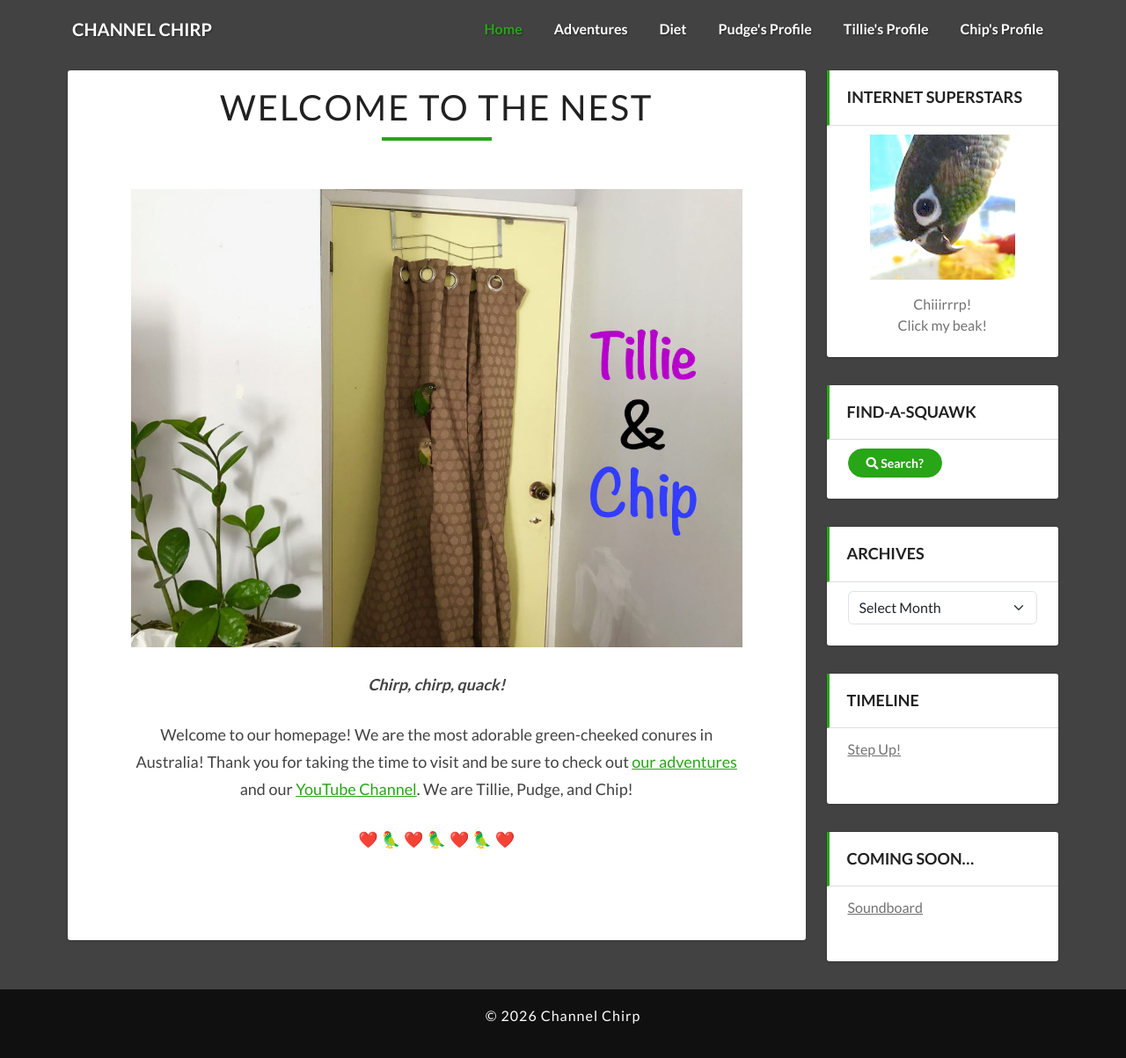
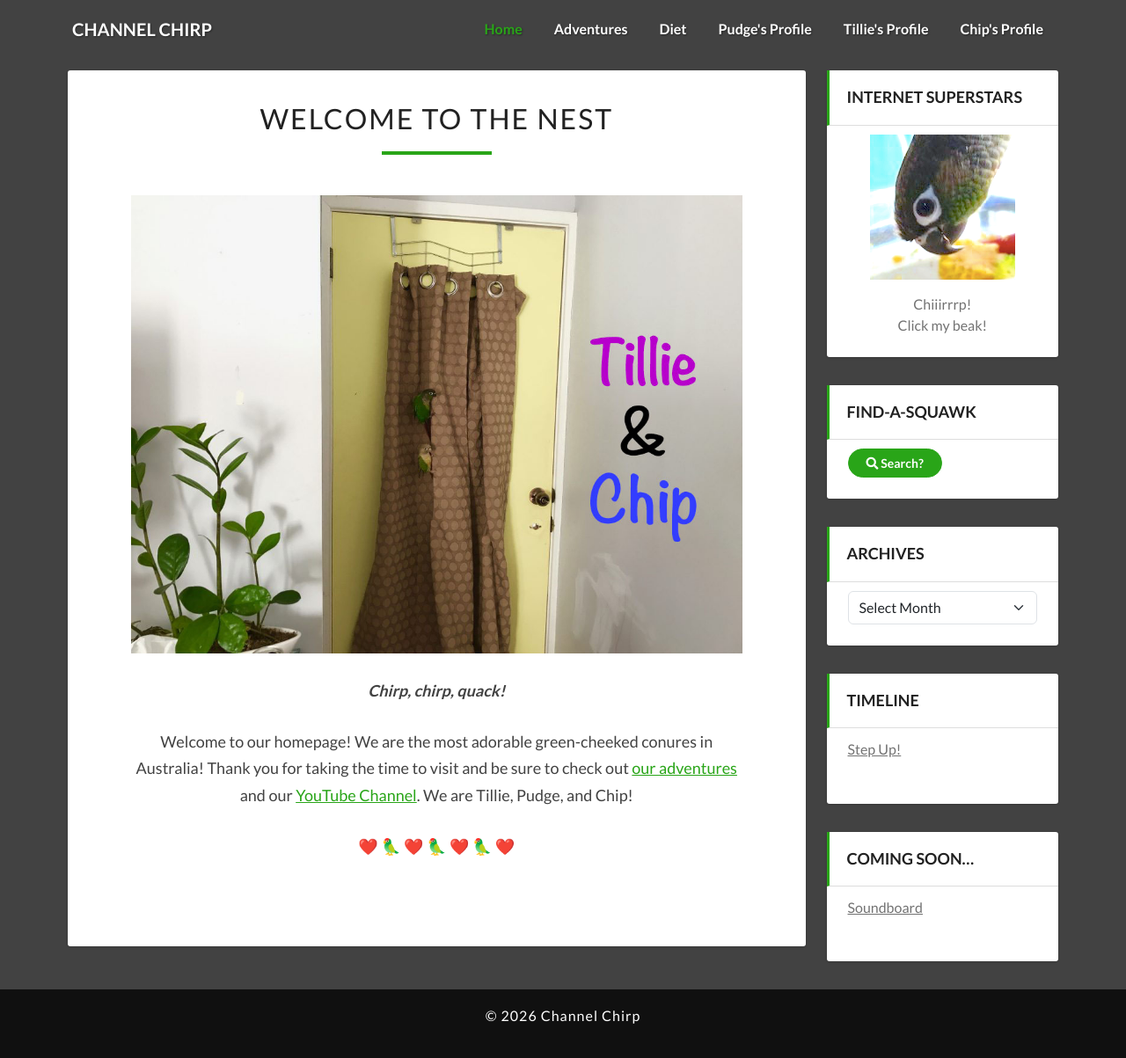
Before and after one commit to ChannelChirp/website, a Jekyll site: the page built from index.md, in a window 1280 px wide and 1209 px high. Shown: the top 1203 px of the window at 88% size. Built offline with Jekyll 4.4.1, drawn with Linux system fonts in a browser that asks for light colours.

Commit message:
fix: css fixed forever on titles

```diff
--- a/_layouts/default.html
+++ b/_layouts/default.html
@@ -28,15 +28,15 @@
         <article class="post-card">
 <header class="entry-header">
   {% if page.type == 'month' %}
-    <h1 class="entry-title">{{ page.date | date: "%B %Y" }}</h1>
+    <h2 class="entry-title">{{ page.date | date: "%B %Y" }}</h2>
   {% elsif page.type == 'year' %}
-    <h1 class="entry-title">{{ page.date | date: "%Y" }}</h1>
+    <h2 class="entry-title">{{ page.date | date: "%Y" }}</h2>
   {% else %}
-    <h1 class="entry-title">
+    <h2 class="entry-title">
     	{% unless page.hide_title %}
 		{{ page.title }}
 		{% endunless %}
-	</h1>
+	</h2>
   {% endif %}
   {% if page.date and page.type != 'month' and page.type != 'year' %}
     <div class="entry-meta">
--- a/css/lighthouse.css
+++ b/css/lighthouse.css
@@ -209,8 +209,8 @@
   text-align: center;
   text-transform: uppercase;
   letter-spacing: 2px;
-  padding-top: 1em;
-  padding-bottom: 1em;
+  padding-top: 2em;
+  padding-bottom: 0.5em;
 }
 .post-card .entry-title {
   margin-bottom: 14px;
@@ -535,12 +535,25 @@
   width: 125px;
   height: 4px;
   background-color: #29a518;
-  margin: 10px auto 0;          /* 10px above, 0 below, auto centres it */
+  margin: 18px auto 0;          /* 18px above - pushes green bar down, 0 below, auto centres it */
 }
 
-/* Remove green title bar on Adventure posts */
+/* Remove the 2em top padding from adventure post headers */
+.adventure-post .entry-header {
+  padding-top: 1em;
+}
+
+
+/* Remove secondary green title bar on Adventure posts from under title */
 body.post-layout .entry-title::after {
   display: none;
+}
+
+/* Reduce gap between heading and date on Adventure blog roll posts */
+.adventure-post .entry-title {
+  padding-top: 0;
+  padding-bottom: 0;
+  margin-bottom: 5px;
 }
 
 /* Reduce gap between heading and date on Adventure posts */
@@ -549,12 +562,6 @@
   margin-bottom: 5px;
 }
 
-/* Formats separator between Adventure posts - deleted? */
-.post-separator {
-  border: 0;
-  border-top: 1px solid #ddd;
-  margin: 2em 0;
-}
 
 /* Remove the green accent bar when the title is hidden (Mainly on Adventures) */
 body.hide-title .entry-title::after {
@@ -566,8 +573,6 @@
 .adventure-post:nth-last-child(2) {
   border-bottom: none;
 }
-
-/* TESTING TO FIX SPACING ON ADVENTURE POSTS - IT WORKED! Yay! */
 
 /* Adventures page: make the post-card container edge‑to‑edge and grey */
 body.hide-title .post-card {
@@ -582,10 +587,11 @@
 /* White post card with a grey bottom border as the gap */
 .adventure-post {
   background: #fff;
-  padding: 1.5em 2em;
+  padding: 1.5em 4em;
   border-bottom: 35px solid #424242;   /* the grey gap */
   border-radius: 0;
   box-shadow: none;
+
 }
 
 body.hide-title > .container-main .post-card > header.entry-header {
@@ -593,7 +599,14 @@
 }
 
 .adventure-post:first-child {
+  padding-top: 1em;   /* mimics the .entry-header top padding */
   margin-top: 0;
+}
+
+@media (max-width: 900px) {
+  .adventure-post {
+    padding: 1.5em 1.5em;   /* same as .post-card’s mobile padding */
+  }
 }
 
 
```
